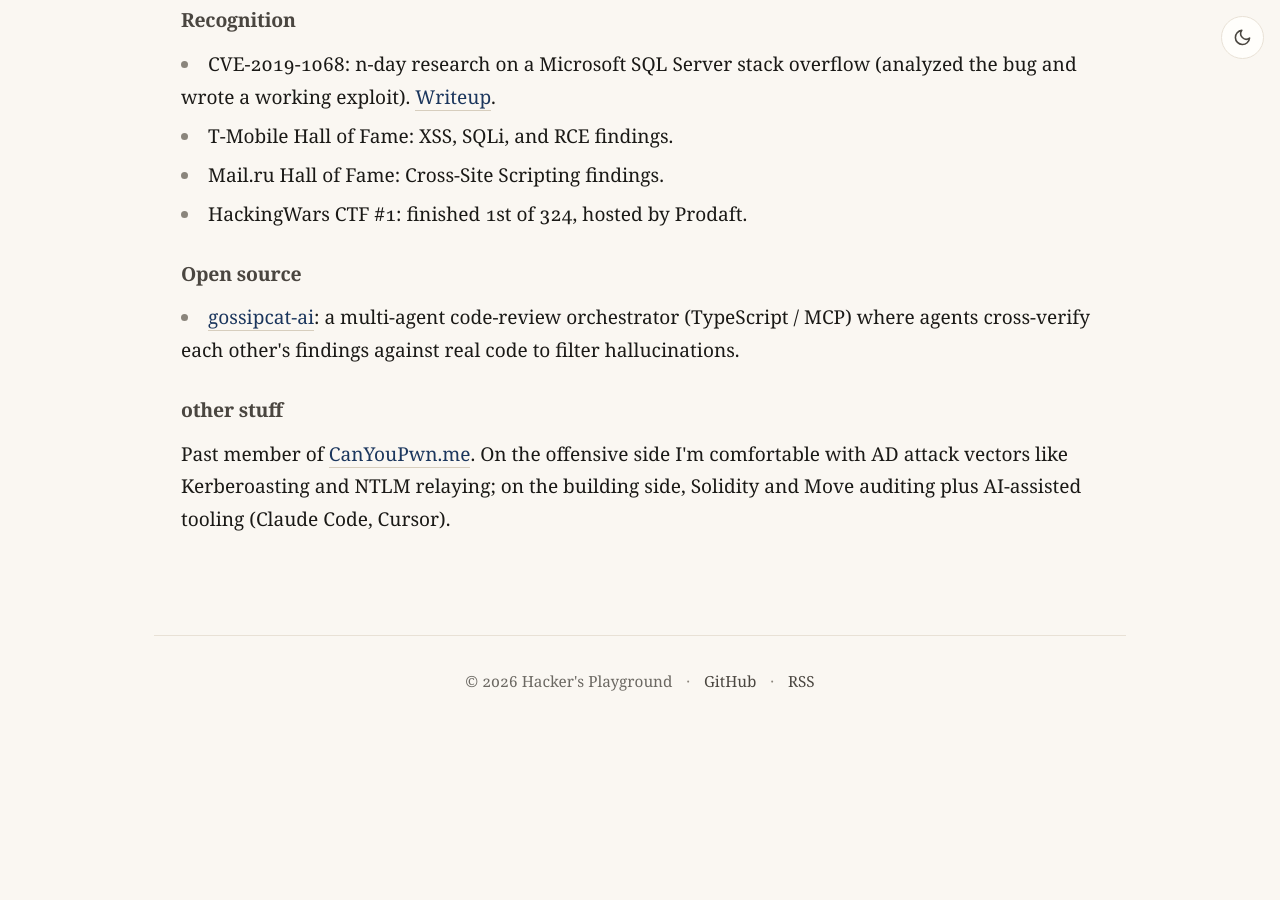
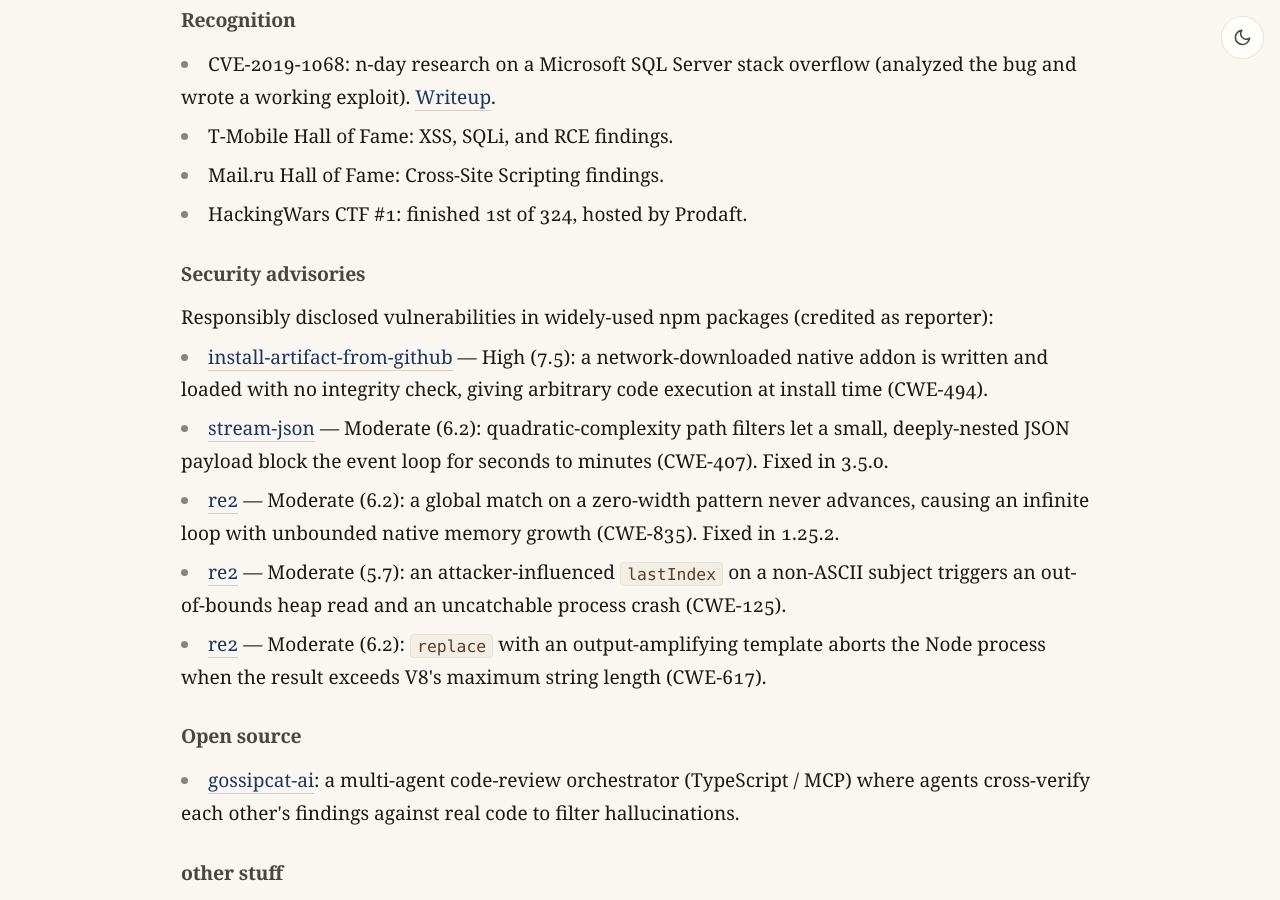
Before and after one commit to ataberk-xyz/ataberk-xyz.github.io, a Jekyll site: the page built from about.md, in a window 1280 px wide and 900 px high, scrolled down 932 px. Built offline with Jekyll 4.4.1, drawn with Linux system fonts in a browser that asks for light colours; before the commit the page ends 1670 px from its top, so only the background shows below that.

Commit message:
About: add Security advisories section (5 responsibly-disclosed npm GHSAs)
Co-Authored-By: Claude Opus 4.8 <noreply@anthropic.com>

```diff
--- a/about.md
+++ b/about.md
@@ -27,6 +27,14 @@ sidebar_link: true
    <li>Mail.ru Hall of Fame: Cross-Site Scripting findings.</li>
    <li>HackingWars CTF #1: finished 1st of 324, hosted by Prodaft.</li>
 
+   <h4>Security advisories</h4>
+   Responsibly disclosed vulnerabilities in widely-used npm packages (credited as reporter):
+   <li><a href="https://github.com/uhop/install-artifact-from-github/security/advisories/GHSA-88q3-gch3-5396">install-artifact-from-github</a> &mdash; High (7.5): a network-downloaded native addon is written and loaded with no integrity check, giving arbitrary code execution at install time (CWE-494).</li>
+   <li><a href="https://github.com/uhop/stream-json/security/advisories/GHSA-528h-pc64-c93x">stream-json</a> &mdash; Moderate (6.2): quadratic-complexity path filters let a small, deeply-nested JSON payload block the event loop for seconds to minutes (CWE-407). Fixed in 3.5.0.</li>
+   <li><a href="https://github.com/uhop/node-re2/security/advisories/GHSA-6hxr-mr5r-9836">re2</a> &mdash; Moderate (6.2): a global match on a zero-width pattern never advances, causing an infinite loop with unbounded native memory growth (CWE-835). Fixed in 1.25.2.</li>
+   <li><a href="https://github.com/uhop/node-re2/security/advisories/GHSA-ff84-5f28-78qj">re2</a> &mdash; Moderate (5.7): an attacker-influenced <code>lastIndex</code> on a non-ASCII subject triggers an out-of-bounds heap read and an uncatchable process crash (CWE-125).</li>
+   <li><a href="https://github.com/uhop/node-re2/security/advisories/GHSA-8hcv-x26h-mcgp">re2</a> &mdash; Moderate (6.2): <code>replace</code> with an output-amplifying template aborts the Node process when the result exceeds V8's maximum string length (CWE-617).</li>
+
    <h4>Open source</h4>
    <li><a href="https://github.com/gossipcat-ai/gossipcat-ai">gossipcat-ai</a>: a multi-agent code-review orchestrator (TypeScript / MCP) where agents cross-verify each other's findings against real code to filter hallucinations.</li>
 
```
